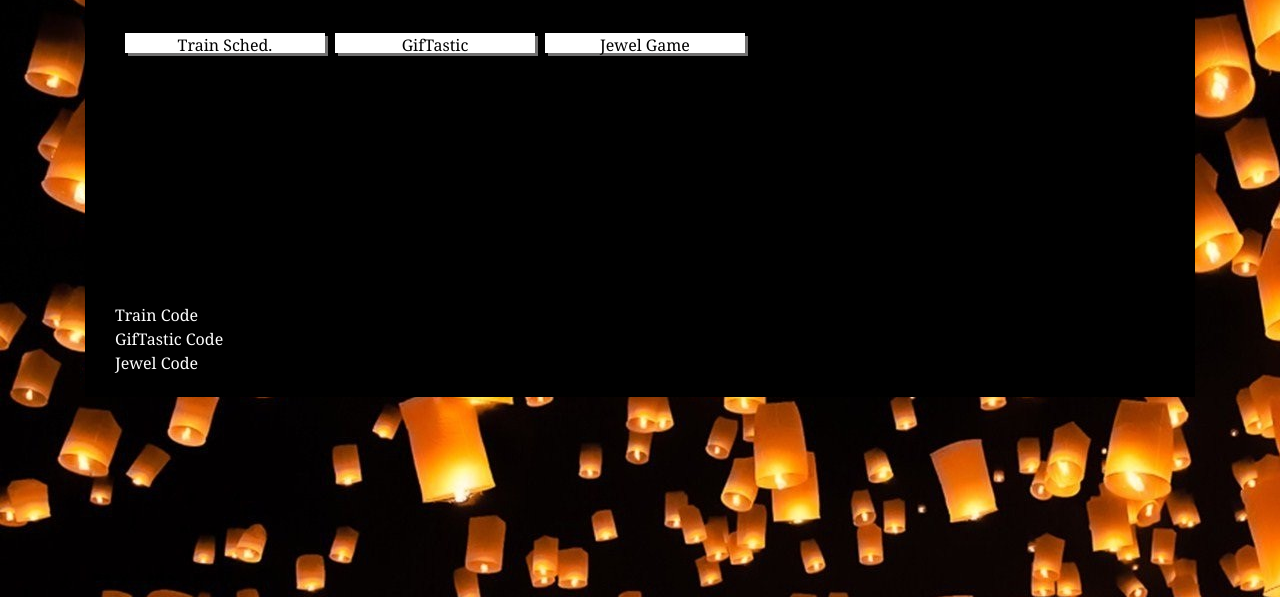
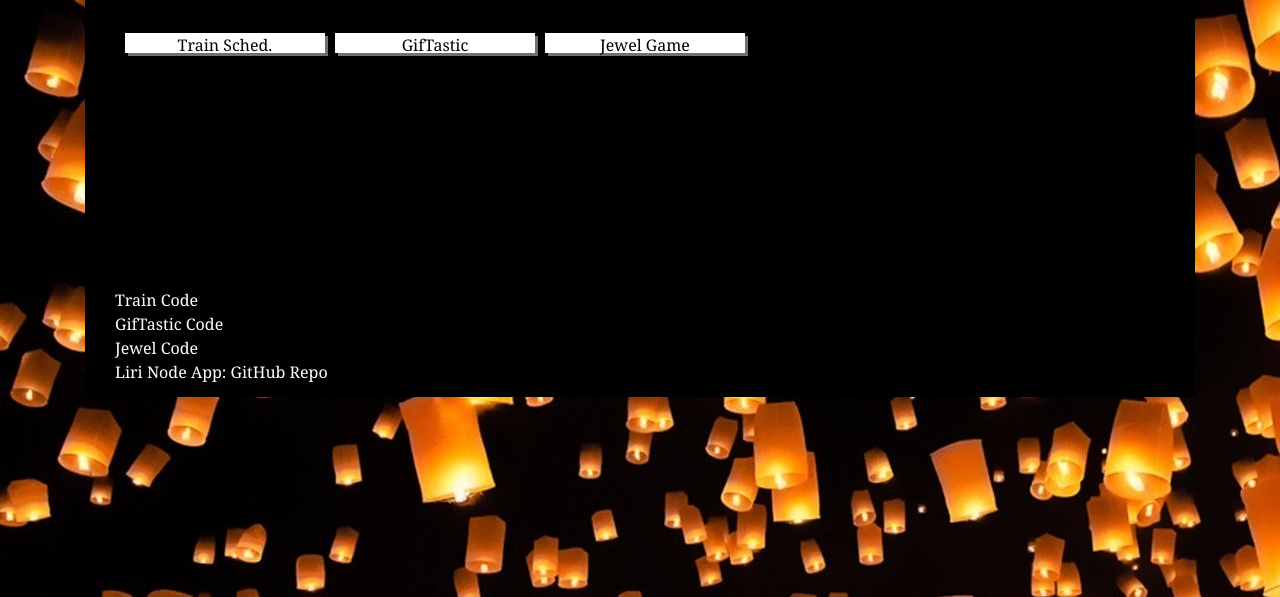
Before and after one commit to AimesAguilea/new-portfolio, a plain HTML site: page portfolio.html in a window 1280 px wide. Shown: the part 203-800 px from the top of the page. Drawn offline with nearby package versions, Linux system fonts and the light colour scheme.

Commit message:
add liri app repo link to portfolio

```diff
--- a/assets/css/style.css
+++ b/assets/css/style.css
@@ -116,7 +116,7 @@ a.linkedIn-direct {
 }
 
 #gitHub-links {
-    margin-top: 120px;
+    margin-top: 105px;
     float: left;
     color: white;
 }
--- a/portfolio.html
+++ b/portfolio.html
@@ -37,6 +37,7 @@
                 <a class="git-links" href="https://github.com/AimesAguilea/Firebase-Train" target="_blank"><div>Train Code</div></a>
                 <a class="git-links" href="https://github.com/AimesAguilea/GifTastic" target="_blank"><div>GifTastic Code</div></a>
                 <a class="git-links" href="https://github.com/AimesAguilea/unit-4-game" target="_blank"><div>Jewel Code</div></a>
+                <a class="git-links" href="https://github.com/AimesAguilea/liri-node-app" target="_blank"><div>Liri Node App: GitHub Repo</div></a>
             </div>
 
         </div>
```
